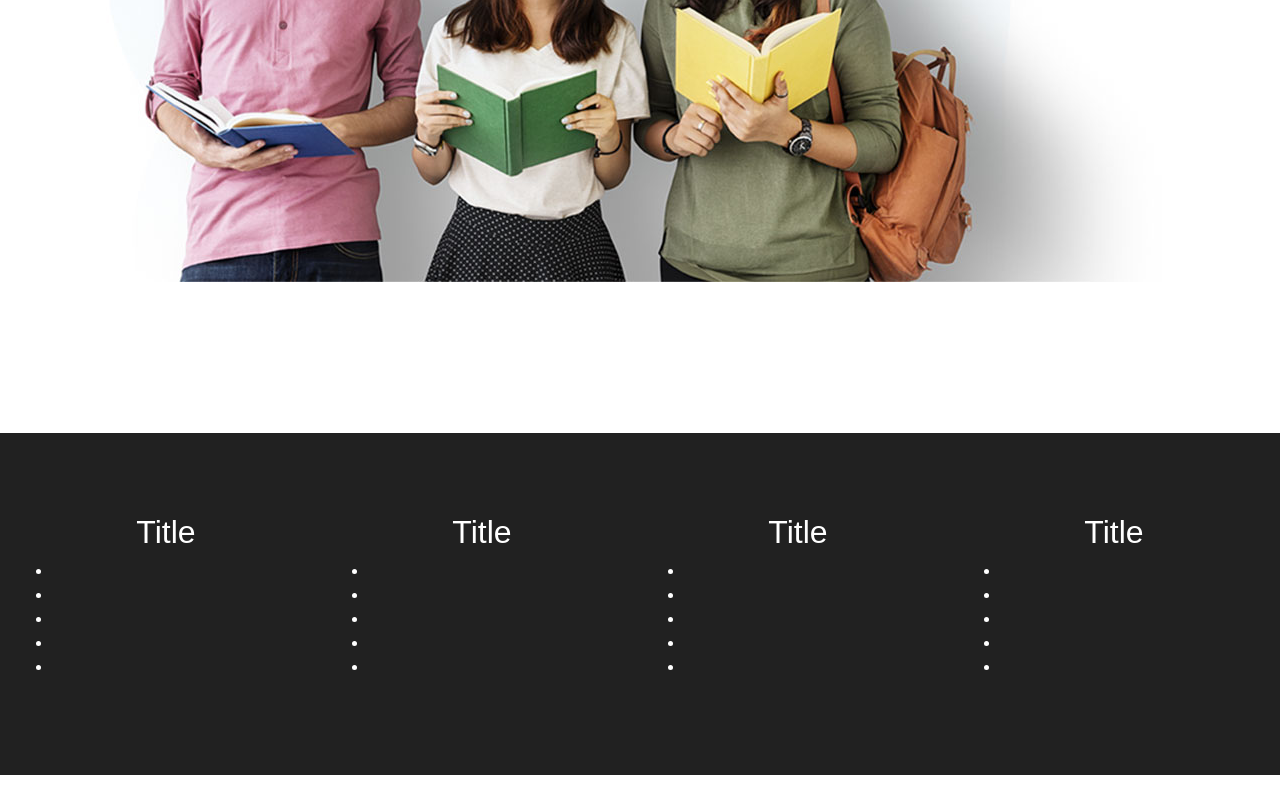
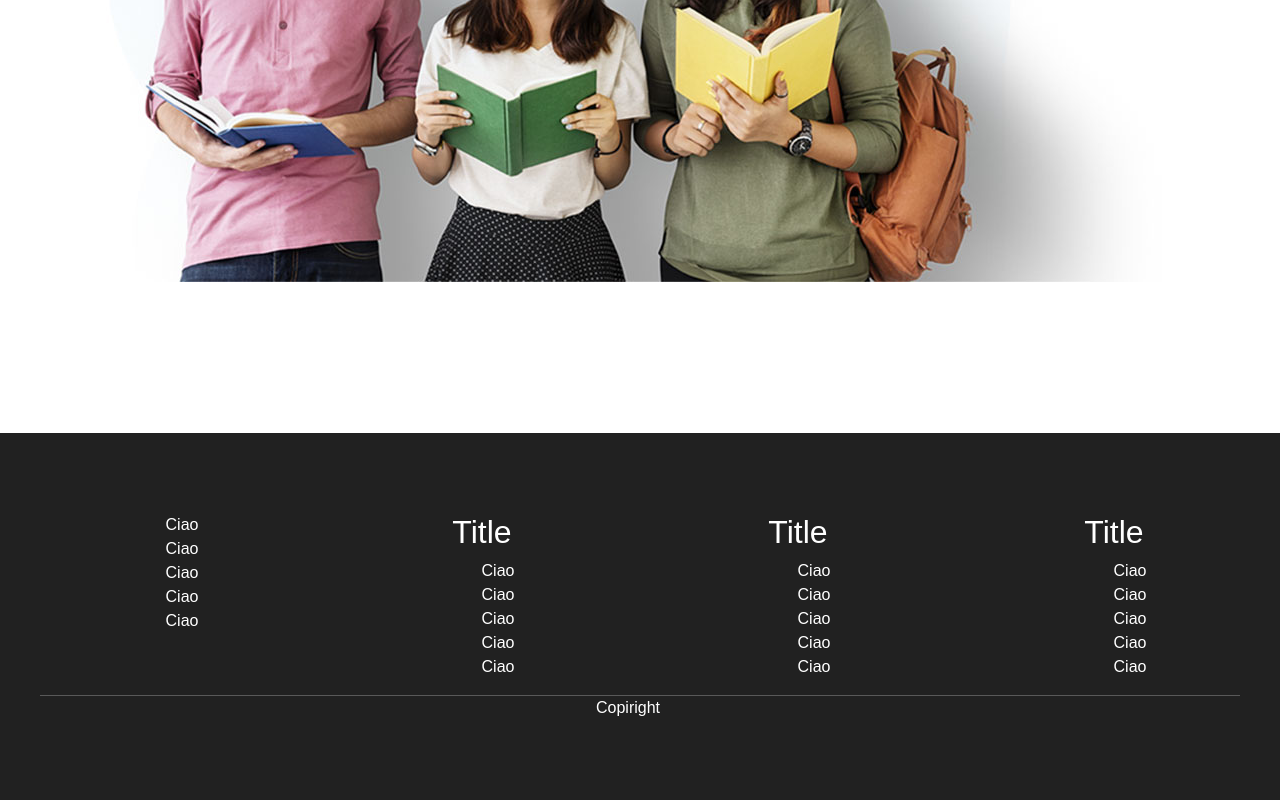
Before and after one commit to GvMazzon25/proj-html-vuejs, a Vue app: page / in a window 1280 px wide. Shown: the part 1993-2793 px from the top of the page. Before the commit the page ends 2768 px from the top, so only its background shows below. Built offline with nearby package versions, Linux system fonts and the light colour scheme.

Commit message:
end-footer

```diff
--- a/src/components/Footer.vue
+++ b/src/components/Footer.vue
@@ -2,45 +2,50 @@
   <div class="footer">
     <div class="row">
       <section class="col-3 mx-h">
-        <h2>Title</h2>
+        <div class="logo-box"></div>
         <ul>
-          <li></li>
-          <li></li>
-          <li></li>
-          <li></li>
-          <li></li>
+          <li>Ciao</li>
+          <li>Ciao</li>
+          <li>Ciao</li>
+          <li>Ciao</li>
+          <li>Ciao</li>
         </ul>
       </section>
       <section class="col-3 mx-h">
         <h2>Title</h2>
         <ul>
-          <li></li>
-          <li></li>
-          <li></li>
-          <li></li>
-          <li></li>
+          <li>Ciao</li>
+          <li>Ciao</li>
+          <li>Ciao</li>
+          <li>Ciao</li>
+          <li>Ciao</li>
         </ul>
       </section>
       <section class="col-3 mx-h">
         <h2>Title</h2>
         <ul>
-          <li></li>
-          <li></li>
-          <li></li>
-          <li></li>
-          <li></li>
+          <li>Ciao</li>
+          <li>Ciao</li>
+          <li>Ciao</li>
+          <li>Ciao</li>
+          <li>Ciao</li>
         </ul>
       </section>
       <section class="col-3 mx-h">
         <h2>Title</h2>
         <ul>
-          <li></li>
-          <li></li>
-          <li></li>
-          <li></li>
-          <li></li>
+          <li>Ciao</li>
+          <li>Ciao</li>
+          <li>Ciao</li>
+          <li>Ciao</li>
+          <li>Ciao</li>
         </ul>
       </section>
+      <hr>
+      <div class="row">
+        <section> Copiright</section>
+        <section></section>
+      </div>
     </div>
   </div>
 </template>
--- a/src/style/footer.scss
+++ b/src/style/footer.scss
@@ -4,7 +4,21 @@
     padding: 80px 20px;
     color: white;
     text-align: center;
+    hr{
+        width: 95%;
+        margin: auto;
+    }
     .mx-h{
         max-height: 800px;
+        .logo-box{
+            background-image: url('../assets/footer-logo-1.png');
+            object-fit: contain;
+            background-repeat: no-repeat;
+            background-size: contain;
+            background-position: center;
+        }
+        li{
+            list-style: none;
+        }
     }
 }
```
